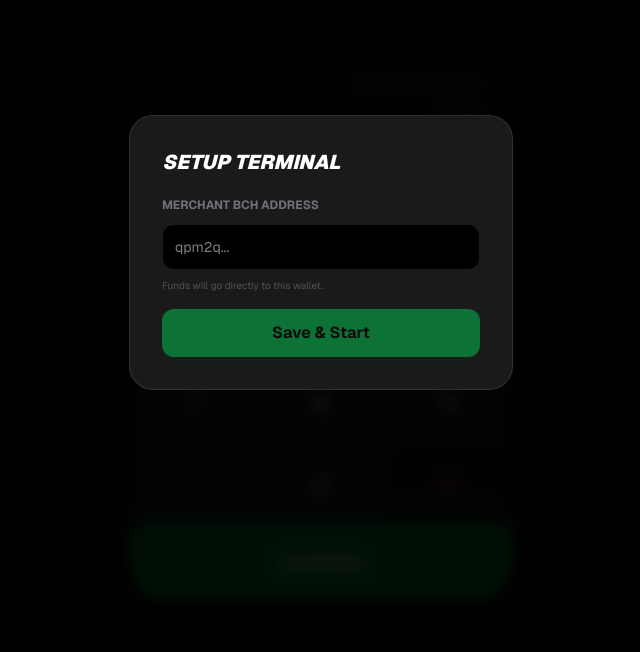
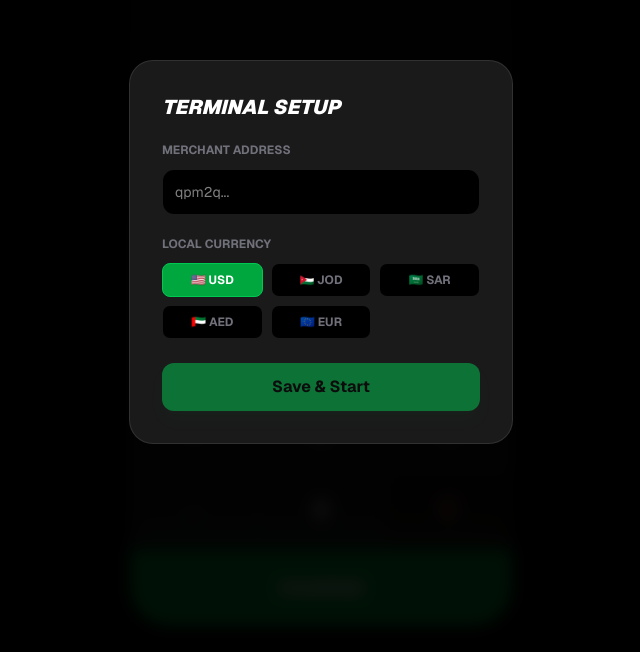
Before and after one commit to saleemm1/payonce-cash, a Next.js app: page /pos in a window 1280 px wide. Shown: the part 148-800 px from the top of the page, without its empty margins (319-959 px from the left). Built offline with nearby package versions, Linux system fonts and the light colour scheme; no server answers.

Commit message:
Update page.js

```diff
--- a/app/pos/page.js
+++ b/app/pos/page.js
@@ -9,30 +9,54 @@ export default function POSPage() {
   const [merchantAddress, setMerchantAddress] = useState('');
   const [isSettingsOpen, setIsSettingsOpen] = useState(true);
   const [qrTab, setQrTab] = useState('smart');
+  const [currency, setCurrency] = useState('usd');
+  const [rates, setRates] = useState({});
+
+  const currencies = [
+    { code: 'usd', symbol: '$', flag: '🇺🇸' },
+    { code: 'jod', symbol: 'JD', flag: '🇯🇴' },
+    { code: 'sar', symbol: '﷼', flag: '🇸🇦' },
+    { code: 'aed', symbol: 'د.إ', flag: '🇦🇪' },
+    { code: 'eur', symbol: '€', flag: '🇪🇺' },
+  ];
 
   useEffect(() => {
     const fetchPrice = async () => {
       try {
-        const res = await fetch('https://api.coingecko.com/api/v3/simple/price?ids=bitcoin-cash&vs_currencies=usd');
+        const res = await fetch('https://api.coingecko.com/api/v3/simple/price?ids=bitcoin-cash&vs_currencies=usd,jod,sar,aed,eur');
         const data = await res.json();
-        setBchPrice(data['bitcoin-cash'].usd);
+        setRates(data['bitcoin-cash']);
+        setBchPrice(data['bitcoin-cash'][currency]);
       } catch (error) {
         setBchPrice(400);
       }
     };
     fetchPrice();
+    const interval = setInterval(fetchPrice, 60000);
 
     const savedAddr = localStorage.getItem('pos_wallet');
+    const savedCurr = localStorage.getItem('pos_currency');
+
     if (savedAddr) {
         setMerchantAddress(savedAddr);
         setIsSettingsOpen(false);
     }
-  }, []);
+    if (savedCurr) setCurrency(savedCurr);
+
+    return () => clearInterval(interval);
+  }, [currency]);
+
+  useEffect(() => {
+      if (rates[currency]) {
+          setBchPrice(rates[currency]);
+      }
+  }, [currency, rates]);
 
   const handleSaveSettings = (e) => {
       e.preventDefault();
       const cleanAddr = merchantAddress.replace('bitcoincash:', '');
       localStorage.setItem('pos_wallet', cleanAddr);
+      localStorage.setItem('pos_currency', currency);
       setMerchantAddress(cleanAddr);
       setIsSettingsOpen(false);
   };
@@ -59,6 +83,7 @@ export default function POSPage() {
   const simpleLink = merchantAddress;
 
   const currentLink = qrTab === 'smart' ? smartLink : simpleLink;
+  const activeCurrency = currencies.find(c => c.code === currency);
 
   const qrImageUrl = `https://quickchart.io/qr?text=${encodeURIComponent(currentLink)}&size=300&centerImageUrl=https://cryptologos.cc/logos/bitcoin-cash-bch-logo.png&centerImageSizeRatio=0.2&dark=000000&light=ffffff`;
 
@@ -68,9 +93,9 @@ export default function POSPage() {
       {isSettingsOpen && (
           <div className="fixed inset-0 bg-black/90 z-50 flex items-center justify-center p-6 backdrop-blur-sm">
               <div className="bg-[#1a1a1a] border border-white/10 p-8 rounded-3xl w-full max-w-sm animate-fade-in-up">
-                  <h2 className="text-xl font-black uppercase italic mb-4">Setup Terminal</h2>
+                  <h2 className="text-xl font-black uppercase italic mb-4">Terminal Setup</h2>
                   <div className="mb-4">
-                      <label className="text-xs text-zinc-500 uppercase font-bold">Merchant BCH Address</label>
+                      <label className="text-xs text-zinc-500 uppercase font-bold">Merchant Address</label>
                       <input
                         type="text"
                         placeholder="qpm2q..."
@@ -78,7 +103,20 @@ export default function POSPage() {
                         onChange={(e) => setMerchantAddress(e.target.value)}
                         className="w-full bg-black border border-white/10 rounded-xl p-3 mt-2 text-sm focus:border-green-500 outline-none transition-colors"
                       />
-                      <p className="text-[10px] text-zinc-600 mt-2">Funds will go directly to this wallet.</p>
+                  </div>
+                  <div className="mb-6">
+                      <label className="text-xs text-zinc-500 uppercase font-bold">Local Currency</label>
+                      <div className="grid grid-cols-3 gap-2 mt-2">
+                          {currencies.map((c) => (
+                              <button
+                                key={c.code}
+                                onClick={() => setCurrency(c.code)}
+                                className={`p-2 rounded-lg text-xs font-bold border ${currency === c.code ? 'bg-green-600 border-green-500 text-white' : 'bg-black border-white/10 text-zinc-500'}`}
+                              >
+                                  {c.flag} {c.code.toUpperCase()}
+                              </button>
+                          ))}
+                      </div>
                   </div>
                   <button
                     onClick={handleSaveSettings}
@@ -91,15 +129,22 @@ export default function POSPage() {
           </div>
       )}
 
-      <div className="w-full max-w-sm bg-[#111] border border-zinc-800 rounded-[40px] shadow-2xl overflow-hidden relative flex flex-col h-[700px]">
+      <div className="w-full max-w-sm bg-[#111] border border-zinc-800 rounded-[40px] shadow-2xl overflow-hidden relative flex flex-col h-[750px]">
+
+        <div className="absolute top-6 left-6 z-10">
+            <div className="flex items-center gap-2 bg-black/40 backdrop-blur-md px-3 py-1 rounded-full border border-white/5">
+                <span className="w-2 h-2 rounded-full bg-green-500 animate-pulse"></span>
+                <span className="text-[10px] font-bold text-zinc-300 uppercase tracking-wider">Live</span>
+            </div>
+        </div>
 
         <button onClick={() => setIsSettingsOpen(true)} className="absolute top-6 right-6 text-zinc-600 hover:text-white transition-colors z-10 p-2">
             ⚙️
         </button>
 
         <div className="flex-1 flex flex-col justify-end p-8 text-right bg-gradient-to-b from-[#0a0a0a] to-[#141414]">
-            <div className="text-[10px] font-black uppercase tracking-widest text-green-500 mb-auto text-center opacity-60 bg-green-900/10 py-1 rounded-full border border-green-500/10">
-                {bchPrice ? `1 BCH ≈ $${bchPrice}` : 'Connecting...'}
+            <div className="text-[10px] font-black uppercase tracking-widest text-green-500 mb-auto text-center opacity-60 bg-green-900/10 py-1 rounded-full border border-green-500/10 mx-auto px-4 mt-8">
+                1 BCH ≈ {activeCurrency.symbol}{bchPrice}
             </div>
 
             <div className="text-zinc-500 text-sm font-mono mb-1">
@@ -117,7 +162,7 @@ export default function POSPage() {
                 )}
 
                 <div className="flex items-end gap-1">
-                    <span className="text-zinc-500 text-3xl font-light mb-2">$</span>
+                    <span className="text-zinc-500 text-3xl font-light mb-2">{activeCurrency.symbol}</span>
                     <span className={`text-7xl font-black tracking-tighter transition-all ${amount === '0' ? 'text-zinc-700' : 'text-white'}`}>
                         {amount}
                     </span>
@@ -153,13 +198,13 @@ export default function POSPage() {
 
                 {qrTab === 'smart' ? (
                     <div className="animate-fade-in">
-                        <h3 className="text-2xl font-black text-white mb-1">${amount}</h3>
+                        <h3 className="text-2xl font-black text-white mb-1">{activeCurrency.symbol}{amount}</h3>
                         <p className="text-green-500 font-mono text-sm mb-2 bg-green-500/10 px-4 py-1 rounded-full border border-green-500/20 inline-block">{bchAmount} BCH</p>
                         <p className="text-[10px] text-zinc-500 mt-2">Scan with Bitcoin.com, Paytaca, or Electron Cash</p>
                     </div>
                 ) : (
                     <div className="animate-fade-in w-full">
-                        <h3 className="text-2xl font-black text-white mb-1">${amount}</h3>
+                        <h3 className="text-2xl font-black text-white mb-1">{activeCurrency.symbol}{amount}</h3>
                         <p className="text-green-500 font-mono text-sm mb-4 bg-green-500/10 px-4 py-1 rounded-full border border-green-500/20 inline-block">{bchAmount} BCH</p>
 
                         <div
```
